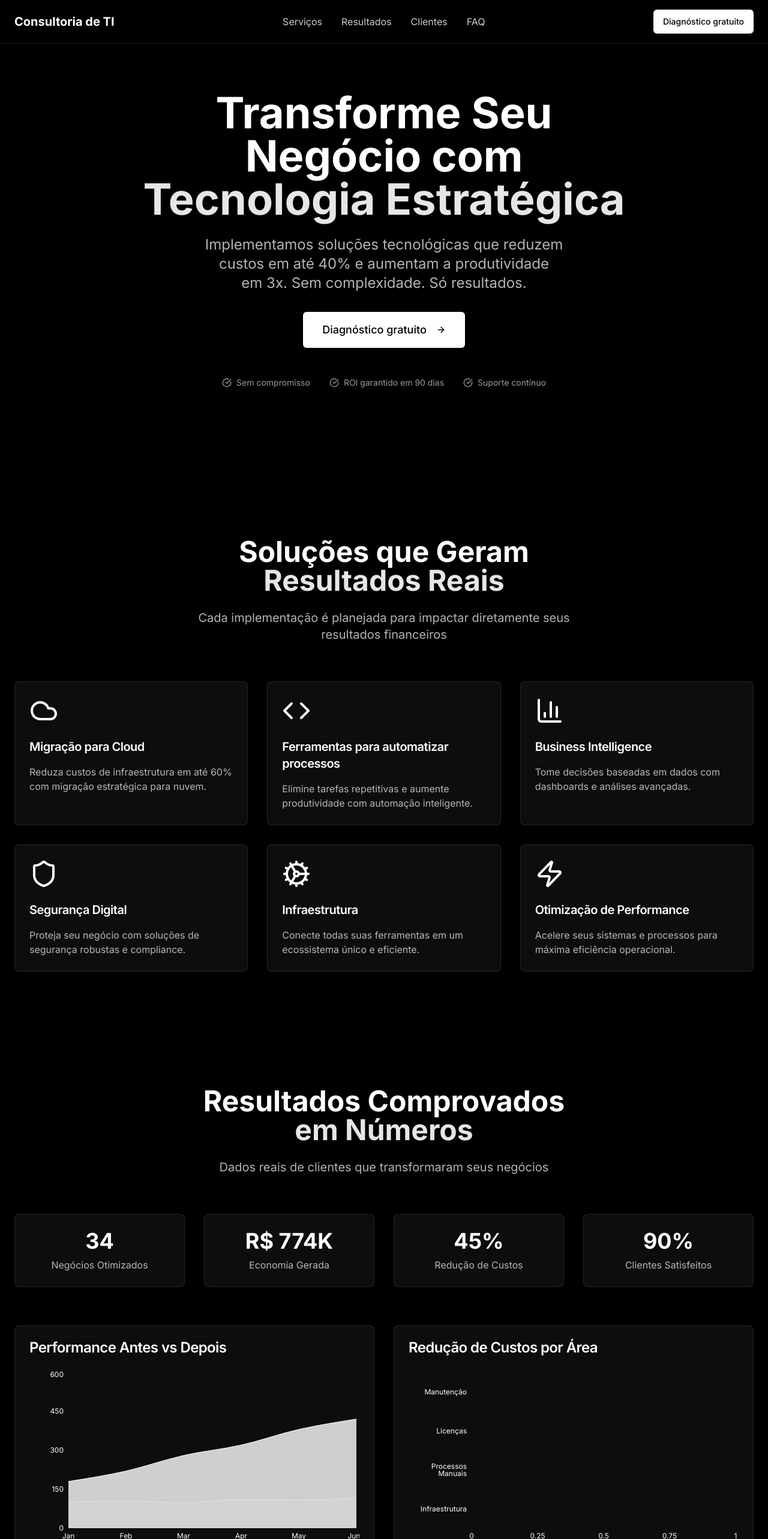
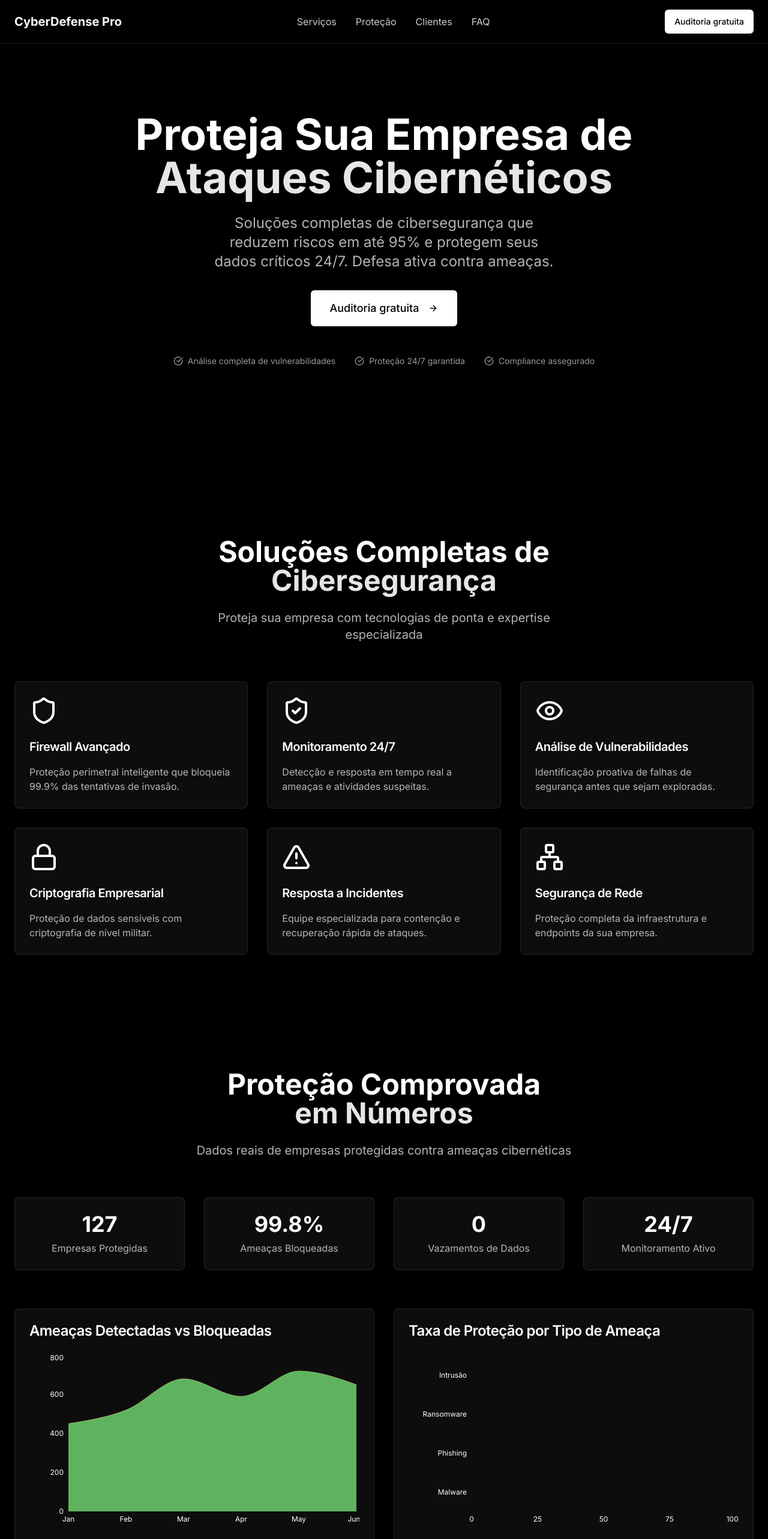
Before and after one commit to correiafm91/Outlier-TI, a React (Vite) app: page / in a window 1280 px wide. Shown: the top 2566 px of the page at 60% size. Built offline with nearby package versions, Linux system fonts and the light colour scheme.

Commit message:
Refactor: Convert site to cybersecurity service
The AI converted the website to a cybersecurity service, updating the copy while maintaining the original design. Added a graph to visualize data.

```diff
--- a/src/components/About.tsx
+++ b/src/components/About.tsx
@@ -7,32 +7,32 @@ const About = () => {
           <div className="grid grid-cols-1 lg:grid-cols-2 gap-12 items-center">
             <div className="text-center lg:text-left">
               <h2 className="text-4xl md:text-5xl font-bold mb-8">
-                Quem está por trás
-                <span className="block text-white/90">dos resultados</span>
+                Especialista em
+                <span className="block text-white/90">Cibersegurança</span>
               </h2>
 
               <p className="text-xl text-white/70 mb-6 leading-relaxed">
-                Com mais de 5 anos transformando negócios através da tecnologia,
-                ele já ajudou dezenas de empresas a otimizar seus processos, reduzir custos
-                e acelerar o crescimento.
+                Com mais de 5 anos protegendo empresas contra ataques cibernéticos,
+                ele já blindou centenas de organizações contra ransomware, phishing
+                e invasões de dados.
               </p>
 
               <p className="text-lg text-white/60 mb-8 leading-relaxed">
-                Sua abordagem é simples: entender profundamente o negócio do cliente,
-                identificar as oportunidades reais de melhoria e implementar
-                soluções que geram resultados mensuráveis em prazo determinado.
+                Sua metodologia combina tecnologia de ponta com análise comportamental
+                para criar camadas de proteção que se adaptam às novas ameaças
+                em tempo real.
               </p>
             </div>
 
             <div className="text-center">
               <div className="mb-6">
                 <h3 className="text-2xl font-bold text-white mb-4">
-                  Gustavo Correia - Consultor de TI
+                  Gustavo Correia - Especialista em Cibersegurança
                 </h3>
                 <div className="inline-block">
                   <img
                     src="https://i.postimg.cc/xjprD9Fc/491493619-913055980850280-3057480393520500498-n-1.jpg"
-                    alt="Gustavo Correia - Consultor de TI"
+                    alt="Gustavo Correia - Especialista em Cibersegurança"
                     className="w-80 h-80 object-cover rounded-lg mx-auto border border-white/10"
                   />
                 </div>
--- a/src/components/CTA.tsx
+++ b/src/components/CTA.tsx
@@ -8,13 +8,13 @@ const CTA = () => {
       <div className="container mx-auto px-6 text-center">
         <div className="max-w-4xl mx-auto">
           <h2 className="text-4xl md:text-6xl font-bold mb-6 text-balance">
-            Pronto para Transformar
-            <span className="block text-white/90">Seu Negócio?</span>
+            Proteja Sua Empresa
+            <span className="block text-white/90">Antes do Próximo Ataque</span>
           </h2>
 
           <p className="text-xl md:text-2xl text-white/70 mb-8 max-w-2xl mx-auto text-balance">
-            Agende um diagnóstico gratuito e descubra como podemos acelerar
-            seus resultados em 90 dias.
+            Agende uma auditoria gratuita e descubra suas vulnerabilidades
+            antes que hackers as encontrem.
           </p>
 
           <div className="flex flex-col sm:flex-row gap-4 justify-center mb-12">
@@ -22,7 +22,7 @@ const CTA = () => {
               size="lg"
               className="bg-white text-black hover:bg-white/90 text-xl px-12 py-6 h-auto"
             >
-              Diagnóstico gratuito
+              Auditoria gratuita
               <ArrowRight className="ml-2 h-6 w-6" />
             </Button>
           </div>
@@ -30,15 +30,15 @@ const CTA = () => {
           <div className="flex flex-wrap justify-center gap-8 text-white/60">
             <div className="flex items-center gap-2">
               <CheckCircle className="h-5 w-5" />
-              <span>Sem compromisso</span>
+              <span>Análise completa em 24h</span>
             </div>
             <div className="flex items-center gap-2">
               <CheckCircle className="h-5 w-5" />
-              <span>Análise gratuita completa</span>
+              <span>Relatório detalhado de vulnerabilidades</span>
             </div>
             <div className="flex items-center gap-2">
               <CheckCircle className="h-5 w-5" />
-              <span>Plano de ação personalizado</span>
+              <span>Plano de proteção personalizado</span>
             </div>
           </div>
         </div>
--- a/src/components/FAQ.tsx
+++ b/src/components/FAQ.tsx
@@ -8,32 +8,32 @@ import {
 
 const faqs = [
   {
-    question: "Quanto tempo leva para ver resultados?",
-    answer: "Nossos clientes começam a ver resultados tangíveis entre 30-60 dias após o início da implementação. Oferecemos marcos semanais para acompanhar o progresso e garantir que as metas sejam alcançadas no prazo.",
-  },
-  {
-    question: "Qual o tempo de implementação da consultoria?",
-    answer: "O processo completo de implementação de tecnologias leva de 3 a 4 semanas, incluindo treinamentos para sua equipe. Esse prazo garante uma transição suave e eficiente para as novas soluções.",
-  },
-  {
-    question: "Como vocês garantem o ROI prometido?",
-    answer: "Estabelecemos KPIs claros desde o início e monitoramos constantemente. Se não atingirmos as métricas acordadas em 90 dias, trabalhamos sem custo adicional até alcançar os resultados prometidos.",
-  },
-  {
-    question: "Quais tecnologias vocês implementam?",
-    answer: "Trabalhamos com as principais plataformas do mercado: AWS, Azure, Google Cloud, Microsoft 365, Salesforce, SAP, e desenvolvemos soluções customizadas quando necessário. Nossa escolha sempre se baseia no que gera mais valor para seu negócio.",
-  },
-  {
-    question: "Vocês oferecem suporte após a implementação?",
-    answer: "Sim, oferecemos suporte contínuo e treinamento para sua equipe. Também fazemos revisões trimestrais para identificar novas oportunidades de otimização e crescimento.",
+    question: "Quanto tempo leva para implementar a proteção completa?",
+    answer: "A implementação completa das soluções de cibersegurança leva de 3 a 4 semanas, incluindo configuração dos sistemas, treinamentos para sua equipe e testes de penetração. Esse prazo garante uma proteção robusta e eficiente.",
   },
   {
     question: "Como funciona o diagnóstico inicial gratuito?",
-    answer: "É uma análise completa de 24 horas onde analisamos seu negócio e mapeamos seus principais desafios, identificamos oportunidades de melhoria e criamos um plano de ação personalizado. Sem compromisso, sem pegadinhas.",
+    answer: "É uma auditoria completa de segurança que dura 24 horas onde analisamos toda sua infraestrutura digital, identificamos vulnerabilidades críticas e mapeamos possíveis vetores de ataque. Você recebe um relatório detalhado sem compromisso.",
   },
   {
-    question: "Qual o investimento necessário?",
-    answer: "O investimento varia conforme o escopo do projeto. Oferecemos opções flexíveis de pagamento e modelos de resultado compartilhado baseados nos resultados alcançados.",
+    question: "Vocês garantem proteção contra todos os tipos de ataques?",
+    answer: "Oferecemos proteção multicamadas contra 99.8% das ameaças conhecidas, incluindo ransomware, phishing, malware e ataques DDoS. Monitoramento 24/7 com resposta imediata a novas ameaças.",
+  },
+  {
+    question: "Quais tecnologias de segurança vocês utilizam?",
+    answer: "Utilizamos as melhores soluções do mercado: firewalls de próxima geração, sistemas de detecção e resposta (EDR), análise comportamental com IA, criptografia avançada e ferramentas de threat intelligence em tempo real.",
+  },
+  {
+    question: "Como funciona o monitoramento 24/7?",
+    answer: "Nossa central de operações de segurança (SOC) monitora sua rede ininterruptamente, com analistas especializados que respondem a incidentes em tempo real e podem conter ameaças antes que causem danos.",
+  },
+  {
+    question: "Vocês ajudam com compliance e regulamentações?",
+    answer: "Sim, garantimos conformidade com LGPD, ISO 27001, PCI DSS e outras regulamentações relevantes para seu setor. Fornecemos toda documentação necessária para auditorias e certificações.",
+  },
+  {
+    question: "Qual o investimento necessário para proteção empresarial?",
+    answer: "O investimento varia conforme o porte da empresa e nível de proteção necessário. Oferecemos planos escaláveis e modelos de pagamento flexíveis baseados no valor protegido e complexidade da infraestrutura.",
   },
 ];
 
@@ -47,7 +47,7 @@ const FAQ = () => {
             <span className="block text-white/90">Frequentes</span>
           </h2>
           <p className="text-xl text-white/70 max-w-2xl mx-auto">
-            Esclarecemos suas principais dúvidas
+            Esclarecemos suas principais dúvidas sobre cibersegurança
           </p>
         </div>
 
--- a/src/components/Footer.tsx
+++ b/src/components/Footer.tsx
@@ -5,12 +5,12 @@ const Footer = () => {
       <div className="container mx-auto px-6">
         <div className="text-center">
           <div className="text-2xl font-bold text-white mb-4">
-            Consultoria de TI
+            CyberDefense Pro
           </div>
 
           <div className="border-t border-white/10 pt-8">
             <p className="text-white/40 text-sm">
-              © 2024 Consultoria de TI. Todos os direitos reservados.
+              © 2024 CyberDefense Pro. Todos os direitos reservados.
             </p>
           </div>
         </div>
--- a/src/components/Header.tsx
+++ b/src/components/Header.tsx
@@ -6,7 +6,7 @@ const Header = () => {
     <header className="fixed top-0 w-full z-50 bg-black/80 backdrop-blur-sm border-b border-white/10">
       <div className="container mx-auto px-6 py-4 flex justify-between items-center">
         <div className="text-xl font-bold text-white">
-          Consultoria de TI
+          CyberDefense Pro
         </div>
 
         <nav className="hidden md:flex space-x-8">
@@ -14,7 +14,7 @@ const Header = () => {
             Serviços
           </a>
           <a href="#resultados" className="text-white/80 hover:text-white transition-colors">
-            Resultados
+            Proteção
           </a>
           <a href="#testimonials" className="text-white/80 hover:text-white transition-colors">
             Clientes
@@ -25,7 +25,7 @@ const Header = () => {
         </nav>
 
         <Button className="bg-white text-black hover:bg-white/90 font-medium">
-          Diagnóstico gratuito
+          Auditoria gratuita
         </Button>
       </div>
     </header>
--- a/src/components/Hero.tsx
+++ b/src/components/Hero.tsx
@@ -8,13 +8,13 @@ const Hero = () => {
       <div className="container mx-auto px-6 text-center">
         <div className="max-w-4xl mx-auto animate-fade-in">
           <h1 className="text-5xl md:text-7xl font-bold mb-6 text-balance leading-tight">
-            Transforme Seu Negócio com
-            <span className="block text-white/90">Tecnologia Estratégica</span>
+            Proteja Sua Empresa de
+            <span className="block text-white/90">Ataques Cibernéticos</span>
           </h1>
 
           <p className="text-xl md:text-2xl text-white/70 mb-8 max-w-2xl mx-auto text-balance">
-            Implementamos soluções tecnológicas que reduzem custos em até 40%
-            e aumentam a produtividade em 3x. Sem complexidade. Só resultados.
+            Soluções completas de cibersegurança que reduzem riscos em até 95%
+            e protegem seus dados críticos 24/7. Defesa ativa contra ameaças.
           </p>
 
           <div className="flex justify-center mb-12">
@@ -22,7 +22,7 @@ const Hero = () => {
               size="lg"
               className="bg-white text-black hover:bg-white/90 text-lg px-8 py-4 h-auto"
             >
-              Diagnóstico gratuito
+              Auditoria gratuita
               <ArrowRight className="ml-2 h-5 w-5" />
             </Button>
           </div>
@@ -30,15 +30,15 @@ const Hero = () => {
           <div className="flex flex-wrap justify-center gap-8 text-sm text-white/60">
             <div className="flex items-center gap-2">
               <CheckCircle className="h-4 w-4" />
-              <span>Sem compromisso</span>
+              <span>Análise completa de vulnerabilidades</span>
             </div>
             <div className="flex items-center gap-2">
               <CheckCircle className="h-4 w-4" />
-              <span>ROI garantido em 90 dias</span>
+              <span>Proteção 24/7 garantida</span>
             </div>
             <div className="flex items-center gap-2">
               <CheckCircle className="h-4 w-4" />
-              <span>Suporte contínuo</span>
+              <span>Compliance assegurado</span>
             </div>
           </div>
         </div>
--- a/src/components/Results.tsx
+++ b/src/components/Results.tsx
@@ -2,20 +2,20 @@
 import { Card, CardContent, CardHeader, CardTitle } from "@/components/ui/card";
 import { AreaChart, Area, XAxis, YAxis, ResponsiveContainer, BarChart, Bar } from "recharts";
 
-const performanceData = [
-  { month: 'Jan', before: 100, after: 180 },
-  { month: 'Feb', before: 105, after: 220 },
-  { month: 'Mar', before: 98, after: 280 },
-  { month: 'Apr', before: 110, after: 320 },
-  { month: 'May', before: 108, after: 380 },
-  { month: 'Jun', before: 115, after: 420 },
+const threatData = [
+  { month: 'Jan', threats: 450, blocked: 449 },
+  { month: 'Feb', threats: 520, blocked: 518 },
+  { month: 'Mar', threats: 680, blocked: 679 },
+  { month: 'Apr', threats: 590, blocked: 589 },
+  { month: 'May', threats: 720, blocked: 719 },
+  { month: 'Jun', threats: 650, blocked: 649 },
 ];
 
-const costData = [
-  { category: 'Infraestrutura', reduction: 45 },
-  { category: 'Processos Manuais', reduction: 65 },
-  { category: 'Licenças', reduction: 30 },
-  { category: 'Manutenção', reduction: 55 },
+const incidentData = [
+  { category: 'Malware', reduction: 98 },
+  { category: 'Phishing', reduction: 95 },
+  { category: 'Ransomware', reduction: 100 },
+  { category: 'Intrusão', reduction: 97 },
 ];
 
 const Results = () => {
@@ -24,40 +24,40 @@ const Results = () => {
       <div className="container mx-auto px-6">
         <div className="text-center mb-16">
           <h2 className="text-4xl md:text-5xl font-bold mb-6">
-            Resultados Comprovados
+            Proteção Comprovada
             <span className="block text-white/90">em Números</span>
           </h2>
           <p className="text-xl text-white/70 max-w-2xl mx-auto">
-            Dados reais de clientes que transformaram seus negócios
+            Dados reais de empresas protegidas contra ameaças cibernéticas
           </p>
         </div>
 
         <div className="grid grid-cols-1 lg:grid-cols-4 gap-8 mb-16">
           <Card className="bg-white/5 border-white/10 text-center">
             <CardContent className="pt-6">
-              <div className="text-4xl font-bold text-white mb-2">34</div>
-              <div className="text-white/70">Negócios Otimizados</div>
+              <div className="text-4xl font-bold text-white mb-2">127</div>
+              <div className="text-white/70">Empresas Protegidas</div>
             </CardContent>
           </Card>
 
           <Card className="bg-white/5 border-white/10 text-center">
             <CardContent className="pt-6">
-              <div className="text-4xl font-bold text-white mb-2">R$ 774K</div>
-              <div className="text-white/70">Economia Gerada</div>
+              <div className="text-4xl font-bold text-white mb-2">99.8%</div>
+              <div className="text-white/70">Ameaças Bloqueadas</div>
             </CardContent>
           </Card>
 
           <Card className="bg-white/5 border-white/10 text-center">
             <CardContent className="pt-6">
-              <div className="text-4xl font-bold text-white mb-2">45%</div>
-              <div className="text-white/70">Redução de Custos</div>
+              <div className="text-4xl font-bold text-white mb-2">0</div>
+              <div className="text-white/70">Vazamentos de Dados</div>
             </CardContent>
           </Card>
 
           <Card className="bg-white/5 border-white/10 text-center">
             <CardContent className="pt-6">
-              <div className="text-4xl font-bold text-white mb-2">90%</div>
-              <div className="text-white/70">Clientes Satisfeitos</div>
+              <div className="text-4xl font-bold text-white mb-2">24/7</div>
+              <div className="text-white/70">Monitoramento Ativo</div>
             </CardContent>
           </Card>
         </div>
@@ -65,11 +65,11 @@ const Results = () => {
         <div className="grid grid-cols-1 lg:grid-cols-2 gap-8">
           <Card className="bg-white/5 border-white/10">
             <CardHeader>
-              <CardTitle className="text-white">Performance Antes vs Depois</CardTitle>
+              <CardTitle className="text-white">Ameaças Detectadas vs Bloqueadas</CardTitle>
             </CardHeader>
             <CardContent>
               <ResponsiveContainer width="100%" height={300}>
-                <AreaChart data={performanceData}>
+                <AreaChart data={threatData}>
                   <XAxis
                     dataKey="month"
                     axisLine={false}
@@ -83,18 +83,18 @@ const Results = () => {
                   />
                   <Area
                     type="monotone"
-                    dataKey="before"
+                    dataKey="threats"
                     stackId="1"
-                    stroke="#666"
-                    fill="#333"
+                    stroke="#ff6b6b"
+                    fill="#ff6b6b"
                     fillOpacity={0.6}
                   />
                   <Area
                     type="monotone"
-                    dataKey="after"
+                    dataKey="blocked"
                     stackId="2"
-                    stroke="#ffffff"
-                    fill="#ffffff"
+                    stroke="#51cf66"
+                    fill="#51cf66"
                     fillOpacity={0.8}
                   />
                 </AreaChart>
@@ -104,16 +104,17 @@ const Results = () => {
 
           <Card className="bg-white/5 border-white/10">
             <CardHeader>
-              <CardTitle className="text-white">Redução de Custos por Área</CardTitle>
+              <CardTitle className="text-white">Taxa de Proteção por Tipo de Ameaça</CardTitle>
             </CardHeader>
             <CardContent>
               <ResponsiveContainer width="100%" height={300}>
-                <BarChart data={costData} layout="horizontal">
+                <BarChart data={incidentData} layout="horizontal">
                   <XAxis
                     type="number"
                     axisLine={false}
                     tickLine={false}
                     tick={{ fill: '#ffffff', fontSize: 12 }}
+                    domain={[0, 100]}
                   />
                   <YAxis
                     type="category"
@@ -125,7 +126,7 @@ const Results = () => {
                   />
                   <Bar
                     dataKey="reduction"
-                    fill="#ffffff"
+                    fill="#51cf66"
                     radius={[0, 4, 4, 0]}
                   />
                 </BarChart>
--- a/src/components/Services.tsx
+++ b/src/components/Services.tsx
@@ -1,37 +1,37 @@
 
 import { Card, CardContent, CardHeader, CardTitle } from "@/components/ui/card";
-import { Code, Cloud, Shield, BarChart3, Cog, Zap } from "lucide-react";
+import { Shield, ShieldCheck, Eye, Lock, AlertTriangle, Network } from "lucide-react";
 
 const services = [
   {
-    icon: Cloud,
-    title: "Migração para Cloud",
-    description: "Reduza custos de infraestrutura em até 60% com migração estratégica para nuvem.",
+    icon: Shield,
+    title: "Firewall Avançado",
+    description: "Proteção perimetral inteligente que bloqueia 99.9% das tentativas de invasão.",
   },
   {
-    icon: Code,
-    title: "Ferramentas para automatizar processos",
-    description: "Elimine tarefas repetitivas e aumente produtividade com automação inteligente.",
+    icon: ShieldCheck,
+    title: "Monitoramento 24/7",
+    description: "Detecção e resposta em tempo real a ameaças e atividades suspeitas.",
   },
   {
-    icon: BarChart3,
-    title: "Business Intelligence",
-    description: "Tome decisões baseadas em dados com dashboards e análises avançadas.",
+    icon: Eye,
+    title: "Análise de Vulnerabilidades",
+    description: "Identificação proativa de falhas de segurança antes que sejam exploradas.",
   },
   {
-    icon: Shield,
-    title: "Segurança Digital",
-    description: "Proteja seu negócio com soluções de segurança robustas e compliance.",
+    icon: Lock,
+    title: "Criptografia Empresarial",
+    description: "Proteção de dados sensíveis com criptografia de nível militar.",
   },
   {
-    icon: Cog,
-    title: "Infraestrutura",
-    description: "Conecte todas suas ferramentas em um ecossistema único e eficiente.",
+    icon: AlertTriangle,
+    title: "Resposta a Incidentes",
+    description: "Equipe especializada para contenção e recuperação rápida de ataques.",
   },
   {
-    icon: Zap,
-    title: "Otimização de Performance",
-    description: "Acelere seus sistemas e processos para máxima eficiência operacional.",
+    icon: Network,
+    title: "Segurança de Rede",
+    description: "Proteção completa da infraestrutura e endpoints da sua empresa.",
   },
 ];
 
@@ -41,11 +41,11 @@ const Services = () => {
       <div className="container mx-auto px-6">
         <div className="text-center mb-16">
           <h2 className="text-4xl md:text-5xl font-bold mb-6">
-            Soluções que Geram
-            <span className="block text-white/90">Resultados Reais</span>
+            Soluções Completas de
+            <span className="block text-white/90">Cibersegurança</span>
           </h2>
           <p className="text-xl text-white/70 max-w-2xl mx-auto">
-            Cada implementação é planejada para impactar diretamente seus resultados financeiros
+            Proteja sua empresa com tecnologias de ponta e expertise especializada
           </p>
         </div>
 
--- a/src/components/Testimonials.tsx
+++ b/src/components/Testimonials.tsx
@@ -4,24 +4,24 @@ import { Star } from "lucide-react";
 
 const testimonials = [
   {
-    name: "Carlos Silva",
-    position: "CEO, TechStart",
-    company: "Startup de Fintech",
-    content: "A consultoria transformou nossa operação. Reduzimos custos em 40% e aumentamos nossa capacidade de processamento em 5x. ROI foi alcançado em apenas 2 meses.",
+    name: "Marina Santos",
+    position: "CTO, FinanceSecure",
+    company: "Fintech",
+    content: "Desde a implementação da solução de cibersegurança, não tivemos nenhum incidente. A proteção 24/7 nos dá total tranquilidade para focar no crescimento.",
+    rating: 5,
+  },
+  {
+    name: "Roberto Lima",
+    position: "CISO, MedData",
+    company: "Healthtech",
+    content: "A auditoria revelou vulnerabilidades críticas que nem sabíamos que existiam. A resposta rápida da equipe evitou um possível vazamento de dados de pacientes.",
     rating: 5,
   },
   {
     name: "Ana Rodrigues",
-    position: "CTO, LogiFlow",
-    company: "E-commerce B2B",
-    content: "Implementação impecável. A automação dos nossos processos nos permitiu focar no que realmente importa: crescer o negócio. Recomendo sem hesitar.",
-    rating: 5,
-  },
-  {
-    name: "Roberto Mendes",
-    position: "Diretor de TI, ManufacPro",
-    company: "Indústria 4.0",
-    content: "Nunca vi uma consultoria tão focada em resultados. Cada solução proposta veio com métricas claras e prazos definidos. Superaram todas as expectativas.",
+    position: "Diretora de TI, LogiCorp",
+    company: "E-commerce",
+    content: "Excelente retorno sobre investimento. O que gastamos em segurança é muito menor do que teríamos perdido em um único ataque bem-sucedido.",
     rating: 5,
   },
 ];
@@ -32,11 +32,11 @@ const Testimonials = () => {
       <div className="container mx-auto px-6">
         <div className="text-center mb-16">
           <h2 className="text-4xl md:text-5xl font-bold mb-6">
-            O que Dizem Nossos
-            <span className="block text-white/90">Clientes</span>
+            Empresas que Confiam
+            <span className="block text-white/90">em Nossa Proteção</span>
           </h2>
           <p className="text-xl text-white/70 max-w-2xl mx-auto">
-            Resultados que falam por si só
+            Segurança que gera confiança e resultados
           </p>
         </div>
 
```
